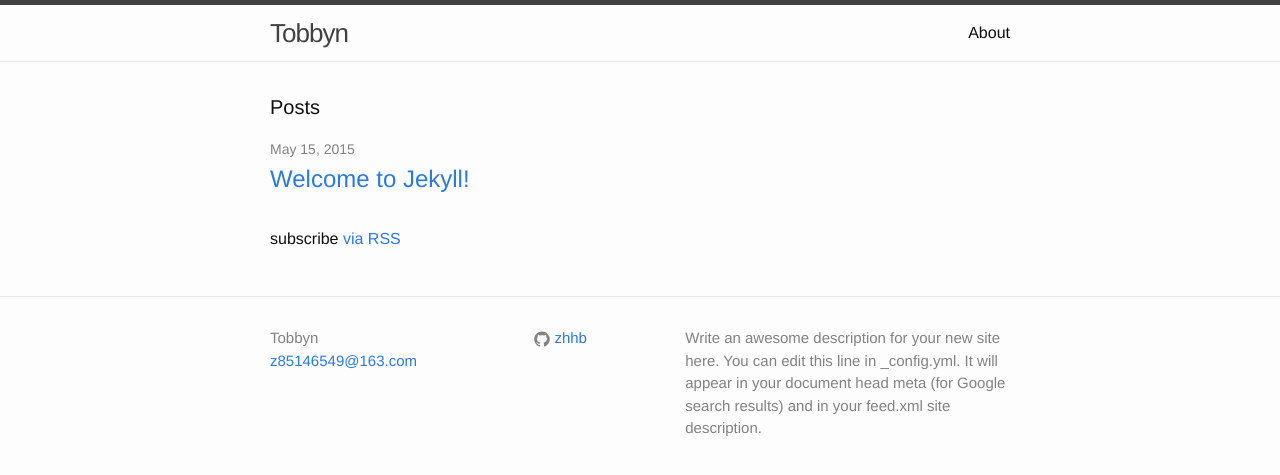
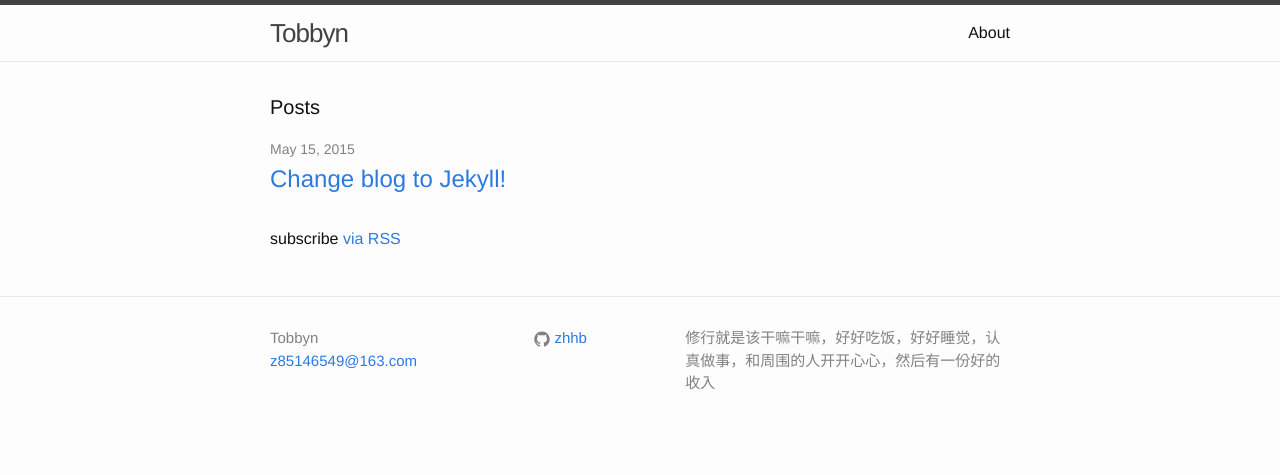
Before and after one commit to zhhb/blog_old, a Jekyll site: the page built from index.html, in a window 1280 px wide. Shown: the top 475 px of the page. Built offline with Jekyll 4.4.1, drawn with Linux system fonts in a browser that asks for light colours.

Commit message:
change first article

```diff
--- a/_config.yml
+++ b/_config.yml
@@ -1,10 +1,7 @@
 # Site settings
 title: Tobbyn
 email: z85146549@163.com
-description: > # this means to ignore newlines until "baseurl:"
-  Write an awesome description for your new site here. You can edit this
-  line in _config.yml. It will appear in your document head meta (for
-  Google search results) and in your feed.xml site description.
+description: 修行就是该干嘛干嘛，好好吃饭，好好睡觉，认真做事，和周围的人开开心心，然后有一份好的收入
 # the subpath of your site, e.g. /blog/
 baseurl: ""
 # the base hostname & protocol for your site
--- a/_includes/header.html
+++ b/_includes/header.html
@@ -15,9 +15,9 @@
 
       <div class="trigger">
         {% for page in site.pages %}
-          {% if page.title %}
+          <!-- {% if page.title %} -->
           <a class="page-link" href="{{ page.url | prepend: site.baseurl }}">{{ page.title }}</a>
-          {% endif %}
+          <!-- {% endif %} -->
         {% endfor %}
       </div>
     </nav>
```
Also changed, not shown: _posts/2015-05-15-change-blog-to-jekyll.md (added, +67 -0 lines), _posts/2015-05-15-welcome-to-jekyll.markdown (deleted, +0 -25 lines).
